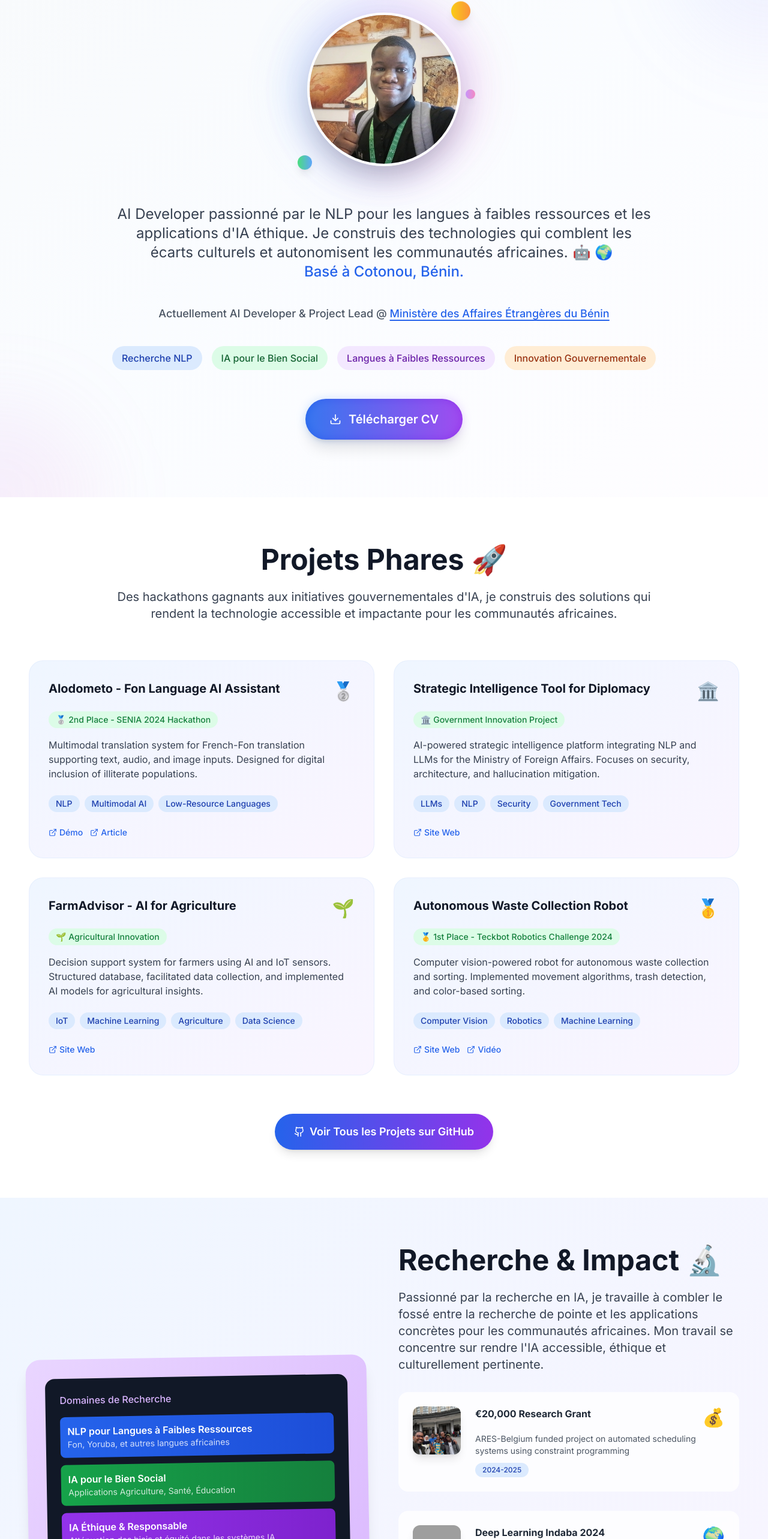
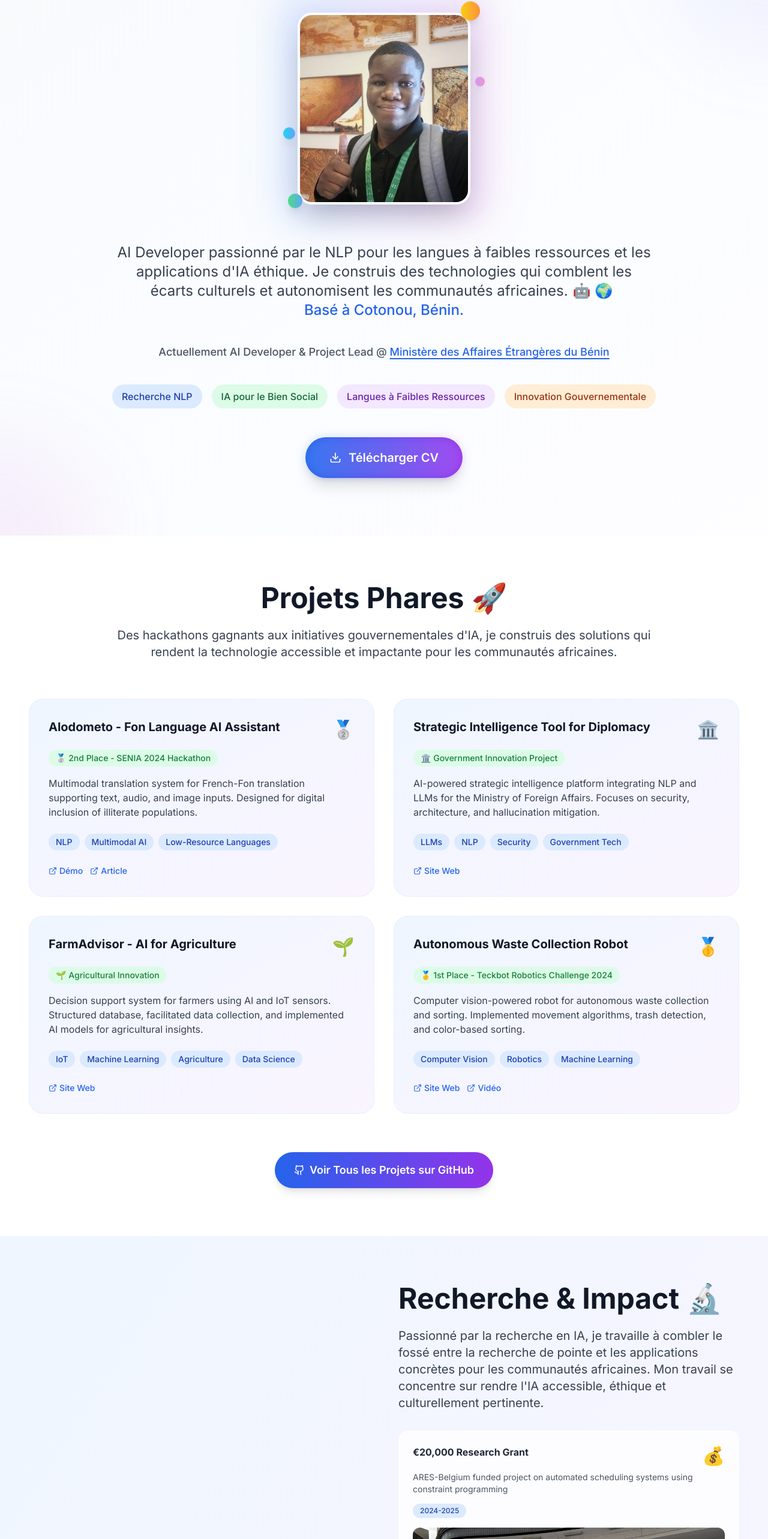
Before and after one commit to Arix-ALIMAGNIDOKPO/Arix-ALIMAGNIDOKPO.github.io, a React (Vite) app: page / in a window 1280 px wide. Shown: the part 160-2726 px from the top of the page at 60% size. Built offline with nearby package versions, Linux system fonts and the light colour scheme; grey boxes are pictures that could not be loaded; a web font is replaced by a local one.

Commit message:
Amélioration de l'affichage complet de la photo de profil et de l'image de Bruxelles

```diff
--- a/src/components/Hero.tsx
+++ b/src/components/Hero.tsx
@@ -15,28 +15,29 @@ const Hero = () => {
       </div>
 
       <div className="max-w-5xl mx-auto text-center relative z-10">
-        {/* Photo de profil améliorée */}
+        {/* Photo de profil - affichage complet optimisé */}
         <div className="mb-12 md:mb-16 flex justify-center">
           <div className="relative group">
             {/* Cercles décoratifs en arrière-plan */}
-            <div className="absolute -inset-8 bg-gradient-to-r from-blue-400/20 via-purple-400/20 to-pink-400/20 rounded-full blur-2xl animate-pulse"></div>
-            <div className="absolute -inset-6 bg-gradient-to-r from-blue-500/10 to-purple-500/10 rounded-full blur-xl"></div>
+            <div className="absolute -inset-8 bg-gradient-to-r from-blue-400/20 via-purple-400/20 to-pink-400/20 rounded-3xl blur-2xl animate-pulse"></div>
+            <div className="absolute -inset-6 bg-gradient-to-r from-blue-500/10 to-purple-500/10 rounded-3xl blur-xl"></div>
 
-            {/* Photo principale */}
-            <div className="relative w-48 h-48 md:w-56 md:h-56 lg:w-64 lg:h-64 rounded-full overflow-hidden border-4 border-white shadow-2xl hover:shadow-3xl transition-all duration-700 transform hover:scale-110 group-hover:rotate-2">
+            {/* Photo principale - format rectangulaire pour afficher toute la photo */}
+            <div className="relative w-56 h-72 md:w-64 md:h-80 lg:w-72 lg:h-88 rounded-3xl overflow-hidden border-4 border-white shadow-2xl hover:shadow-3xl transition-all duration-700 transform hover:scale-105 group-hover:rotate-1">
               <img
                 src={profileImage}
                 alt="Arix Alimagnidokpo"
-                className="w-full h-full object-cover object-center transition-transform duration-700 group-hover:scale-105"
+                className="w-full h-full object-cover object-top transition-transform duration-700 group-hover:scale-110"
               />
               {/* Overlay subtil au survol */}
-              <div className="absolute inset-0 bg-gradient-to-t from-blue-600/20 to-transparent opacity-0 group-hover:opacity-100 transition-opacity duration-500"></div>
+              <div className="absolute inset-0 bg-gradient-to-t from-blue-600/20 via-transparent to-transparent opacity-0 group-hover:opacity-100 transition-opacity duration-500"></div>
             </div>
 
             {/* Éléments décoratifs flottants */}
             <div className="absolute -top-4 -right-4 w-8 h-8 bg-gradient-to-r from-yellow-400 to-orange-400 rounded-full shadow-lg animate-bounce delay-100"></div>
             <div className="absolute -bottom-2 -left-4 w-6 h-6 bg-gradient-to-r from-green-400 to-blue-400 rounded-full shadow-lg animate-bounce delay-300"></div>
-            <div className="absolute top-1/2 -right-6 w-4 h-4 bg-gradient-to-r from-purple-400 to-pink-400 rounded-full shadow-lg animate-pulse"></div>
+            <div className="absolute top-1/3 -right-6 w-4 h-4 bg-gradient-to-r from-purple-400 to-pink-400 rounded-full shadow-lg animate-pulse"></div>
+            <div className="absolute bottom-1/3 -left-6 w-5 h-5 bg-gradient-to-r from-cyan-400 to-blue-400 rounded-full shadow-lg animate-bounce delay-500"></div>
           </div>
         </div>
 
--- a/src/components/ResearchSection.tsx
+++ b/src/components/ResearchSection.tsx
@@ -116,19 +116,8 @@ const ResearchSection = () => {
             <div className="space-y-6 md:space-y-8 mb-8">
               {achievements.map((achievement, index) => (
                 <div key={index} className="group bg-white/80 backdrop-blur-sm rounded-2xl p-4 md:p-6 hover:bg-white/95 transition-all duration-500 hover:shadow-xl transform hover:-translate-y-1">
-                  <div className="flex items-start space-x-4 md:space-x-6">
-                    {/* Image */}
-                    <div className="flex-shrink-0">
-                      <div className="w-16 h-16 md:w-20 md:h-20 rounded-xl overflow-hidden shadow-lg group-hover:shadow-xl transition-shadow duration-300">
-                        <img
-                          src={achievement.image}
-                          alt={achievement.imageAlt}
-                          className="w-full h-full object-cover transition-transform duration-500 group-hover:scale-110"
-                        />
-                      </div>
-                    </div>
-
-                    {/* Contenu */}
+                  {/* Contenu principal */}
+                  <div className="flex items-start space-x-4 md:space-x-6 mb-4">
                     <div className="flex-1 min-w-0">
                       <div className="flex items-start justify-between mb-2">
                         <div className="font-bold text-gray-800 text-sm md:text-base leading-tight">
@@ -139,7 +128,7 @@ const ResearchSection = () => {
                         </div>
                       </div>
 
-                      <div className="text-gray-600 text-xs md:text-sm leading-relaxed mb-2">
+                      <div className="text-gray-600 text-xs md:text-sm leading-relaxed mb-3">
                         {t('language') === 'fr' ? achievement.descriptionFr : achievement.description}
                       </div>
 
@@ -147,6 +136,26 @@ const ResearchSection = () => {
                         {achievement.year}
                       </div>
                     </div>
+                  </div>
+
+                  {/* Image en bas - mise en valeur spéciale pour Bruxelles */}
+                  <div className={`w-full ${index === 0 ? 'h-48 md:h-56' : 'h-32 md:h-40'} rounded-xl overflow-hidden shadow-lg group-hover:shadow-xl transition-all duration-500`}>
+                    <img
+                      src={achievement.image}
+                      alt={achievement.imageAlt}
+                      className={`w-full h-full object-cover transition-transform duration-700 group-hover:scale-110 ${
+                        index === 0 ? 'object-center' : 'object-center'
+                      }`}
+                    />
+                    {/* Overlay avec titre pour l'image de Bruxelles */}
+                    {index === 0 && (
+                      <div className="absolute inset-0 bg-gradient-to-t from-black/60 via-transparent to-transparent opacity-0 group-hover:opacity-100 transition-opacity duration-500 flex items-end">
+                        <div className="p-4 text-white">
+                          <div className="text-sm font-semibold">Bruxelles Central Station</div>
+                          <div className="text-xs opacity-90">Équipe de recherche ARES-Belgium</div>
+                        </div>
+                      </div>
+                    )}
                   </div>
                 </div>
               ))}
```
